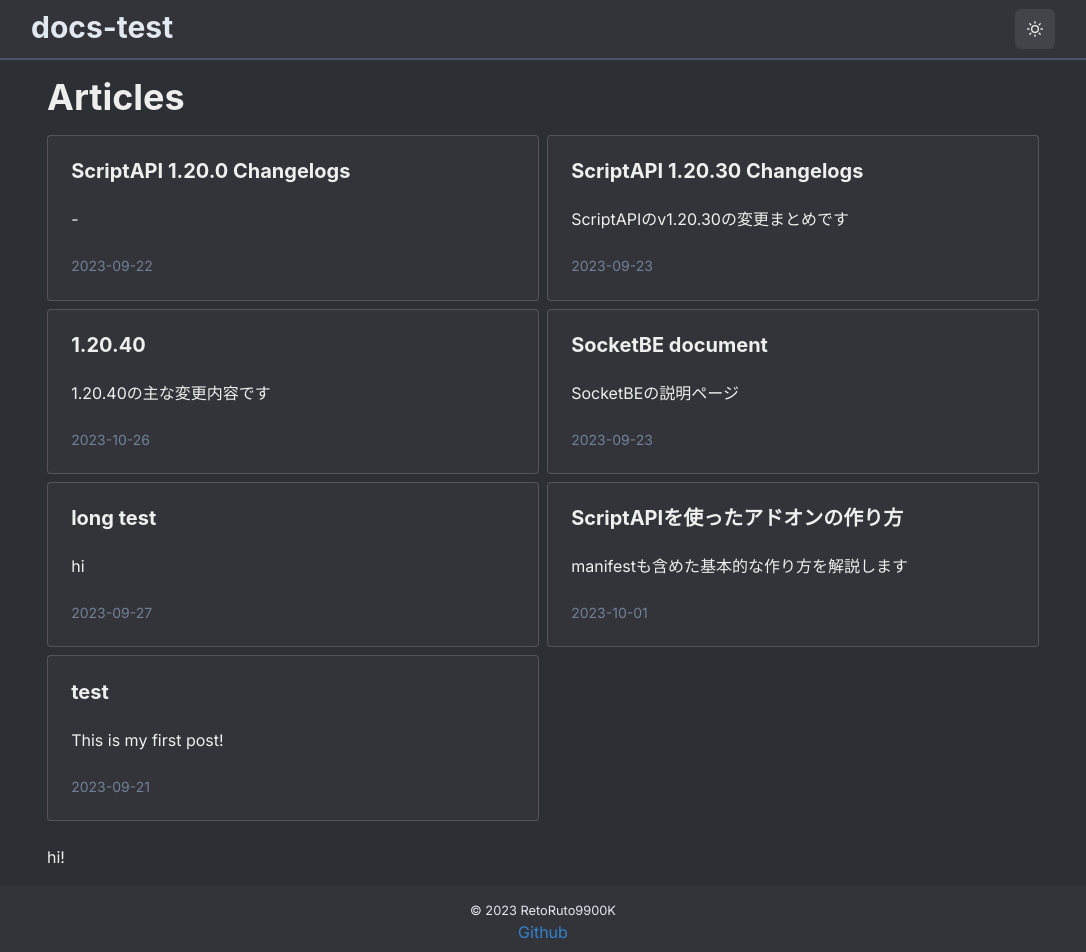
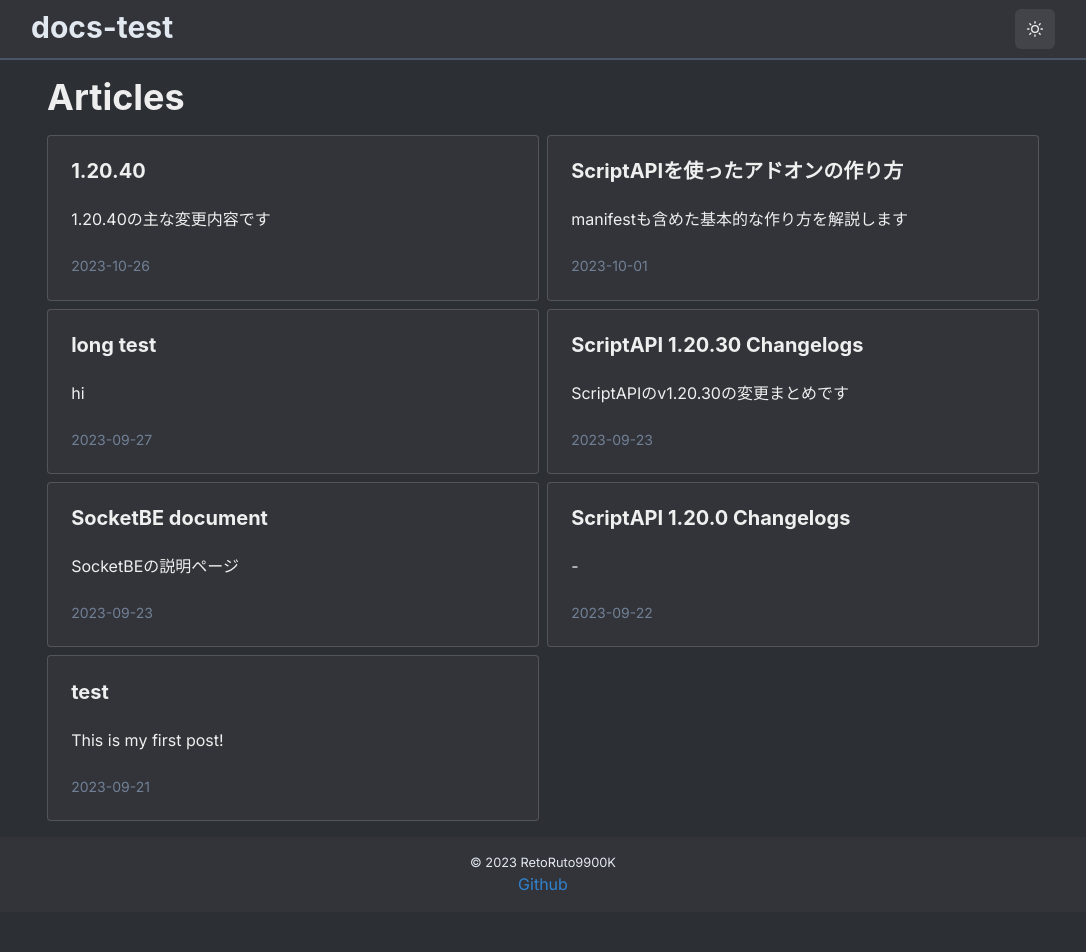
Before and after one commit to tutinoko2048/docs-test, a Next.js app: page / in a window 1280 px wide. Shown: the top 952 px of the page, without its empty margins (97-1183 px from the left). After the commit the page ends 912 px from the top, so only its background shows below. Built offline with nearby package versions, Linux system fonts and the light colour scheme.

Commit message:
feat: article sorting

```diff
--- a/app/articles/[slug]/page.tsx
+++ b/app/articles/[slug]/page.tsx
@@ -36,6 +36,7 @@ export default function Article({ params }: { params: { slug: string } }) {
       remarkPlugins={[ remarkGfm ]}
       className="markdown"
       components={{ code: CodeBlock }}
+      skipHtml
     >
       {markdown.content}
     </ReactMarkdown>
--- a/app/components/ArticleList.tsx
+++ b/app/components/ArticleList.tsx
@@ -1,10 +1,11 @@
-import { headers } from "next/headers"
 import { SimpleGrid } from "./chakra-ui";
 import { ArticleData } from "../types";
 import ArticleCard from "./ArticleCard";
 import matter from "gray-matter";
 import fs from "node:fs";
 import path from "node:path";
+import dayjs from 'dayjs';
+import isSameOrAfterPlugin from 'dayjs/plugin/isSameOrAfter';
 
 function getArticleData(dirent: fs.Dirent): ArticleData {
   const file = fs.readFileSync(path.join(dirent.path, dirent.name));
@@ -17,10 +18,17 @@ function getArticleData(dirent: fs.Dirent): ArticleData {
   }
 }
 
+function compareDate(article1: ArticleData, article2: ArticleData): number {
+  const d1 = dayjs(article1.date);
+  const d2 = dayjs(article2.date);
+  return d1.isSame(d2) ? 0 : d1.isAfter(d2) ? -1 : 1;
+}
+
 function getArticleList(): ArticleData[] {
   const articles = fs.readdirSync(path.join(process.cwd(), 'app/articles'), { withFileTypes: true })
     .filter(dirent => dirent.isFile() && dirent.name.endsWith('.md'))
-    .map(dirent => getArticleData(dirent));
+    .map(dirent => getArticleData(dirent))
+    .sort(compareDate)
   return articles;
 }
 
--- a/app/page.tsx
+++ b/app/page.tsx
@@ -1,19 +1,11 @@
 import { Heading } from "@chakra-ui/react";
-import Link from "next/link";
-import { Suspense } from "react";
 import ArticleList from "./components/ArticleList";
-import Loading from "./loading";
 
 export default function Home() {
   return (
     <>
       <Heading as="h1" mb={4}>Articles</Heading>
-      <Suspense fallback={<Loading />}>
-        <ArticleList />
-      </Suspense><br />
-      <p>
-        hi!
-      </p>
+      <ArticleList />
     </>
   )
 }
--- a/package.json
+++ b/package.json
@@ -19,13 +19,14 @@
     "@types/react-dom": "18.2.7",
     "@types/react-syntax-highlighter": "^15.5.7",
     "autoprefixer": "10.4.15",
+    "dayjs": "^1.11.10",
     "eslint": "8.49.0",
     "eslint-config-next": "13.5.1",
     "framer-motion": "^6.5.1",
     "gray-matter": "^4.0.3",
     "json-loader": "^0.5.7",
-    "next": "^13.5.2",
-    "postcss": "8.4.30",
+    "next": "^13.5.6",
+    "postcss": "^8.4.31",
     "react": "18.2.0",
     "react-copy-to-clipboard": "^5.1.0",
     "react-dom": "18.2.0",
```
Also changed, not shown: 1 other file (tests, documents, lock files or other folders).
